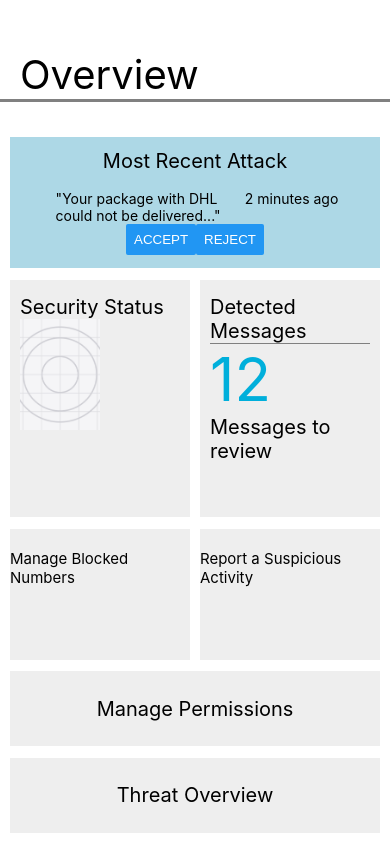
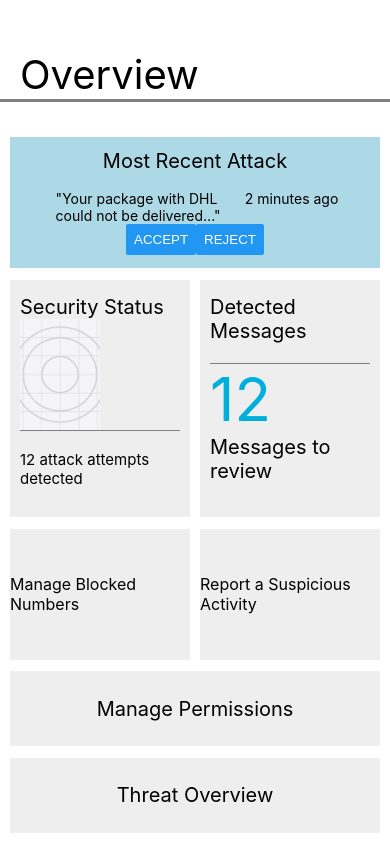
Before and after one commit to tylershienlim/CSIRO-UTS-Frontend, a React Native app: screen / in a window 390 px wide. Built offline with nearby package versions, Linux system fonts and the light colour scheme.

Commit message:
boxes styling
changed some numbers around and adding some padding to make room for importing icons if we have time

```diff
--- a/styles/Boxes.js
+++ b/styles/Boxes.js
@@ -32,17 +32,19 @@ import { StyleSheet, Text, View, Button, Image } from 'react-native';
                      <Text style = {styles.textstyle}>Security Status</Text>
 
                      <Image source={require('../assets/icon.png')} style={styles.icon}/>
+                     <View style = {styles.line}></View>
+                     <Text style= {styles.textstyle1}>12 attack attempts detected</Text>
                 </View>
             </View>
 
             <View style={styles.box3}>
                     <View style={styles.inner3}>
-                     <Text style = {styles.textstyle}>Detected
+                     <Text style = {styles.textstyle2}>Detected
                      {"\n"}Messages</Text>
                      <View style = {styles.line}></View>
                      <Text style = {styles.number}>12</Text>
 
-                 <Text style = {styles.textstyle}>Messages to review</Text>
+                 <Text style = {styles.textstyle2}>Messages to review</Text>
 
                 </View>
             </View>
@@ -70,8 +72,6 @@ import { StyleSheet, Text, View, Button, Image } from 'react-native';
                      <Text style = {styles.textstyle}>Threat Overview</Text>
                 </View>
             </View>
-
-
 
         </View>
 
@@ -217,14 +217,28 @@ const styles = StyleSheet.create ({
 
     },
 
-    textstyle4: {
+    textstyle1: {
         fontSize: 15,
         alignItems: 'center',
+        paddingTop: 20,
+    },
+
+    textstyle2: {
+        fontSize: 20,
+        alignItems: 'center',
+        paddingBottom: 20,
+    },
+
+    textstyle4: {
+        fontSize: 16,
+        alignItems: 'center',
+        paddingTop: 25,
     },
 
     textstyle5: {
-        fontSize: 15,
+        fontSize: 16,
         alignItems: 'center',
+        paddingTop: 25,
     },
 
 });
```
